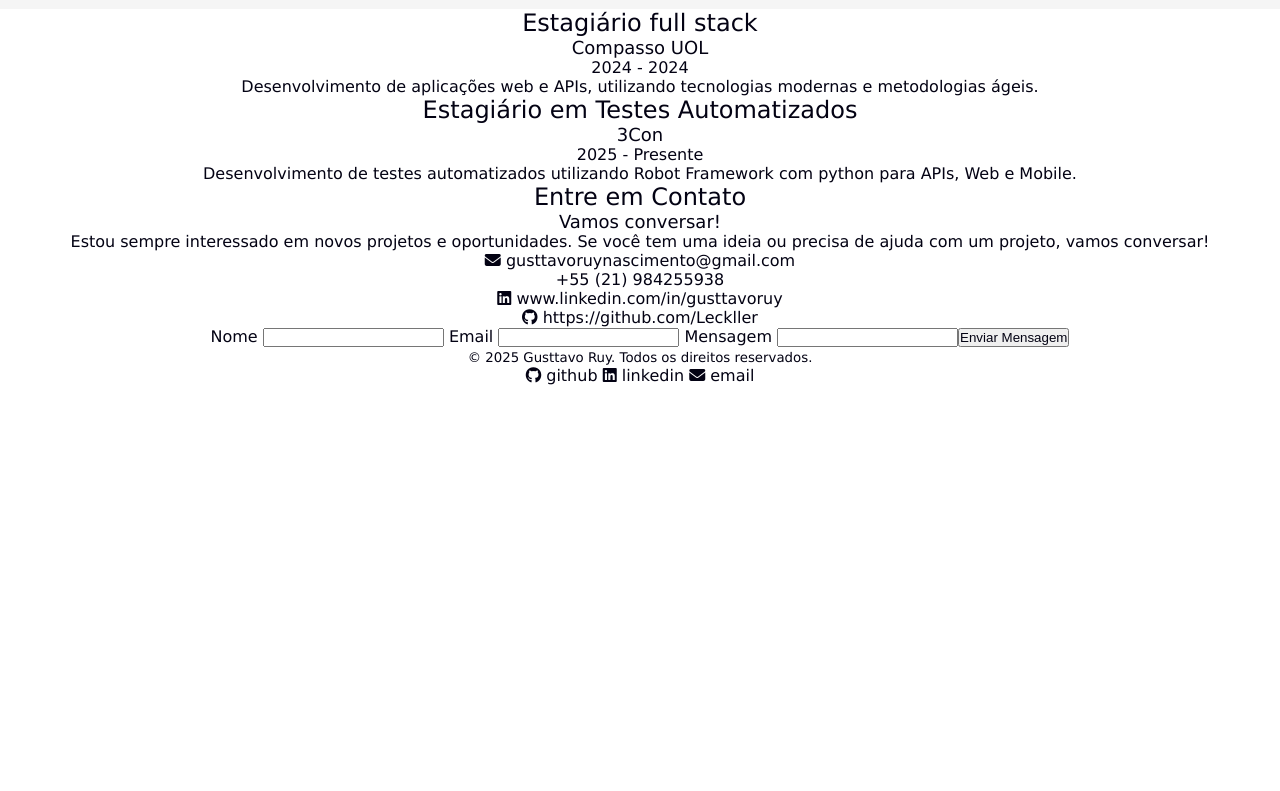
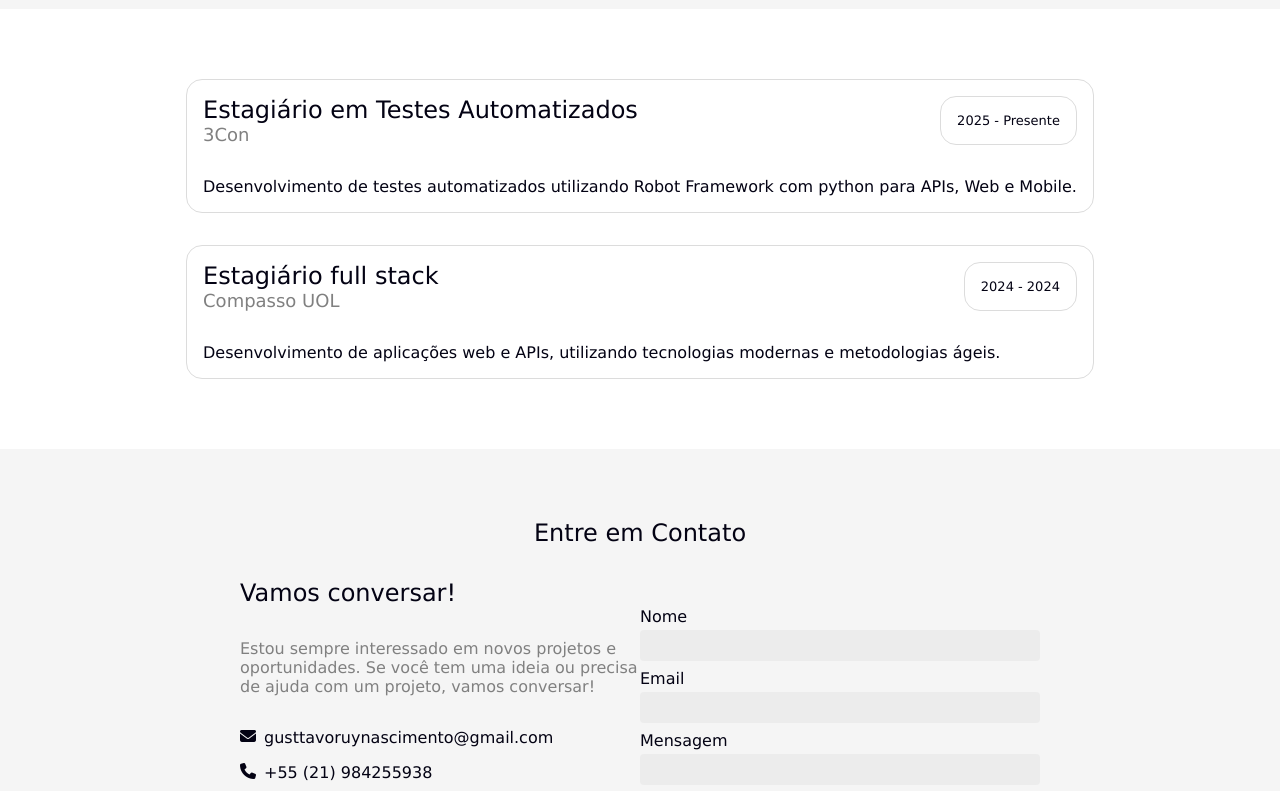
Before and after one commit to Leckller/Portfolio, a Vue app: page / in a window 1280 px wide. Shown: the part 2260-3051 px from the top of the page. Before the commit the page ends 2645 px from the top, so only its background shows below. Built offline with nearby package versions, Linux system fonts and the light colour scheme.

Commit message:
feat: Componente Entre em contato

```diff
--- a/src/components/TheContact.vue
+++ b/src/components/TheContact.vue
@@ -2,7 +2,7 @@
   <section id="contato">
     <h3 class="title">Entre em Contato</h3>
 
-    <div>
+    <div class="content">
       <div class="details">
         <h4 class="sub-title">Vamos conversar!</h4>
         <p class="text">
@@ -13,7 +13,10 @@
           <i class="fa-solid fa-envelope"></i>
           gusttavoruynascimento@gmail.com
         </p>
-        <p class="contato-info">+55 (21) 984255938</p>
+        <p class="contato-info">
+          <i class="fa-solid fa-phone"></i>
+          +55 (21) 984255938
+        </p>
         <p class="contato-info">
           <i class="fa-brands fa-linkedin"></i>
           www.linkedin.com/in/gusttavoruy
@@ -45,21 +48,74 @@
 
 <style scoped>
 #contato {
+  width: 100%;
+  padding: 70px 0;
+  display: flex;
+  flex-direction: column;
+  align-items: center;
+  background-color: rgba(128, 128, 128, 0.082);
+  gap: 32px;
 }
-.title {
+.content {
+  display: flex;
+  width: 100%;
+  justify-content: center;
+  align-items: center;
+}
+.details,
+.form {
+  width: 50%;
+  max-width: 400px;
+  min-width: 300px;
 }
 .details {
+  display: flex;
+  gap: 16px;
+  flex-direction: column;
+  justify-content: end;
+  align-items: center;
 }
+.details p,
+.details h4 {
+  display: flex;
+  gap: 8px;
+  align-items: start;
+  justify-content: start;
+  width: 100%;
+  text-align: start;
+}
+
 .sub-title {
+  font-size: x-large;
 }
 .text {
-}
-.contato-info {
+  padding-top: 16px;
+  color: gray;
+  padding-bottom: 16px;
 }
 .form {
+  display: flex;
+  gap: 8px;
+  flex-direction: column;
 }
 .label {
+  display: flex;
+  flex-direction: column;
+  gap: 4px;
+  align-items: start;
 }
 .input {
+  width: 100%;
+  padding: 8px 12px;
+  border-radius: 4px;
+  background-color: rgba(128, 128, 128, 0.082);
+  border: none;
+}
+.form-button {
+  border: none;
+  padding: 8px 12px;
+  background-color: #030213;
+  border-radius: 4px;
+  color: white;
 }
 </style>
--- a/src/components/TheExperience.vue
+++ b/src/components/TheExperience.vue
@@ -1,5 +1,18 @@
 <template>
   <section id="experiencia">
+    <article class="experience-card">
+      <div class="experience-card-header">
+        <div class="enterprise">
+          <h3>Estagiário em Testes Automatizados</h3>
+          <h4>3Con</h4>
+        </div>
+        <p class="date">2025 - Presente</p>
+      </div>
+      <p class="description">
+        Desenvolvimento de testes automatizados utilizando Robot Framework com
+        python para APIs, Web e Mobile.
+      </p>
+    </article>
     <article class="experience-card">
       <div class="experience-card-header">
         <div class="enterprise">
@@ -13,38 +26,56 @@
         modernas e metodologias ágeis.
       </p>
     </article>
-    <article class="experience-card">
-      <div class="experience-card-header">
-        <div class="enterprise">
-          <h3>Estagiário em Testes Automatizados</h3>
-          <h4>3Con</h4>
-        </div>
-        <p class="date">2025 - Presente</p>
-      </div>
-      <p class="description">
-        Desenvolvimento de testes automatizados utilizando Robot Framework com
-        python para APIs, Web e Mobile.
-      </p>
-    </article>
   </section>
 </template>
 
 <style scoped>
 #experiencia {
+  padding: 70px 0;
+  display: flex;
+  gap: 32px;
+  flex-direction: column;
+  max-width: 65 0px;
 }
 
 .experience-card {
+  display: flex;
+  border: 1px solid gainsboro;
+  border-radius: 16px;
+  padding: 16px;
+  flex-direction: column;
+  gap: 32px;
 }
 
 .experience-card-header {
+  display: flex;
+  justify-content: space-between;
 }
 
 .enterprise {
+  display: flex;
+  align-items: start;
+  flex-direction: column;
+  justify-content: start;
+}
+
+.enterprise h4 {
+  color: gray;
 }
 
 .date {
+  border: 1px solid gainsboro;
+  border-radius: 16px;
+  padding: 4px 16px;
+  display: flex;
+  align-items: center;
+  justify-content: end;
+  font-size: small;
 }
 
 .description {
+  display: flex;
+  align-items: start;
+  justify-content: start;
 }
 </style>
```
